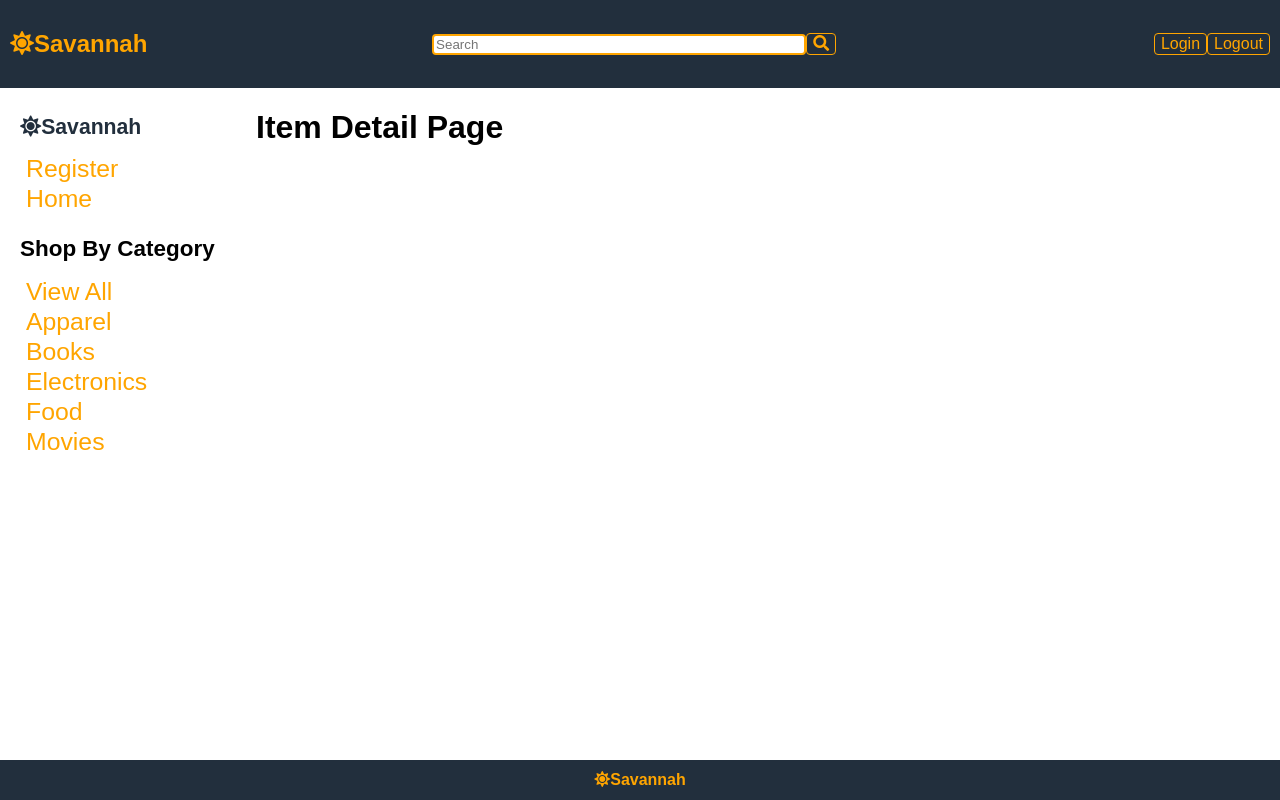
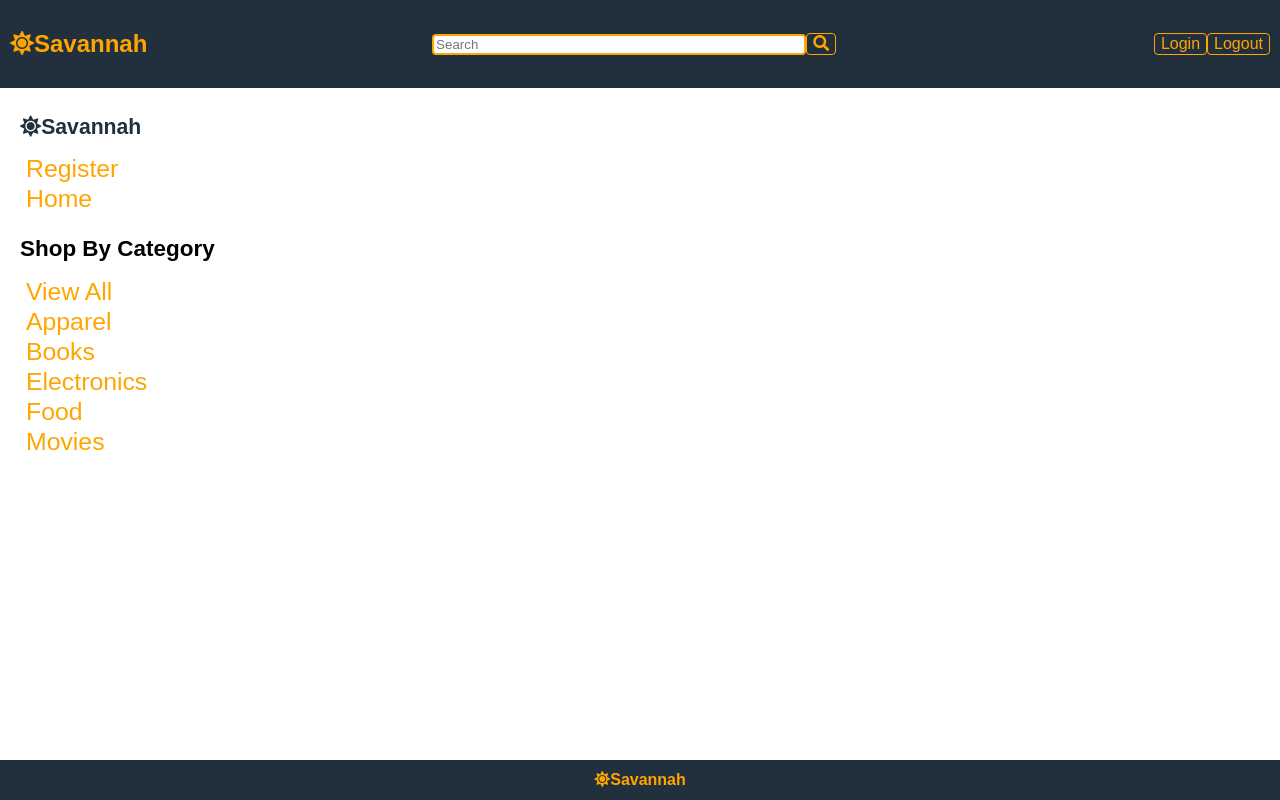
Before and after one commit to bflores88/consume-more-stuff, a React (Create React App) app: page /items/all in a window 1280 px wide. Built offline with nearby package versions, Linux system fonts and the light colour scheme; no server answers.

Commit message:
updated Item model to include ItemImage and updated server route to get single item with related

```diff
--- a/src/containers/ItemDetail/ItemDetail.jsx
+++ b/src/containers/ItemDetail/ItemDetail.jsx
@@ -8,7 +8,9 @@ class ItemDetail extends Component {
     super(props);
 
     this.state = {
+
     };
+
   }
 
   componentDidMount() {
@@ -22,12 +24,19 @@ class ItemDetail extends Component {
   }
 
   render() {
-    console.log('12312312312312',this.props.item)
-    return <div>
-    {this.props.item.name}
-      {this.props.item.description}
-      <h1>Item Detail Page</h1>
-    </div>;
+    console.log('********',this.props.item)
+    return (
+      <div className="item-detail">
+        <div clasName="detail-box">
+          <div className="detail-image">
+
+          </div>
+
+        </div>
+
+
+      </div>
+    )
   }
 }
 
```
Also changed, not shown: 2 other files (tests, documents, lock files or other folders).
